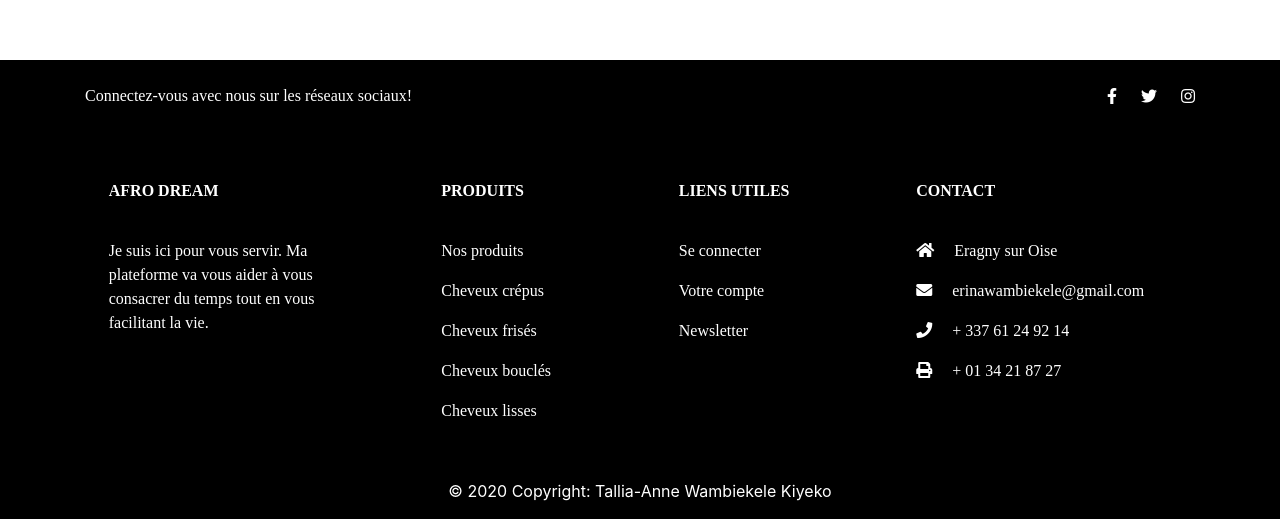
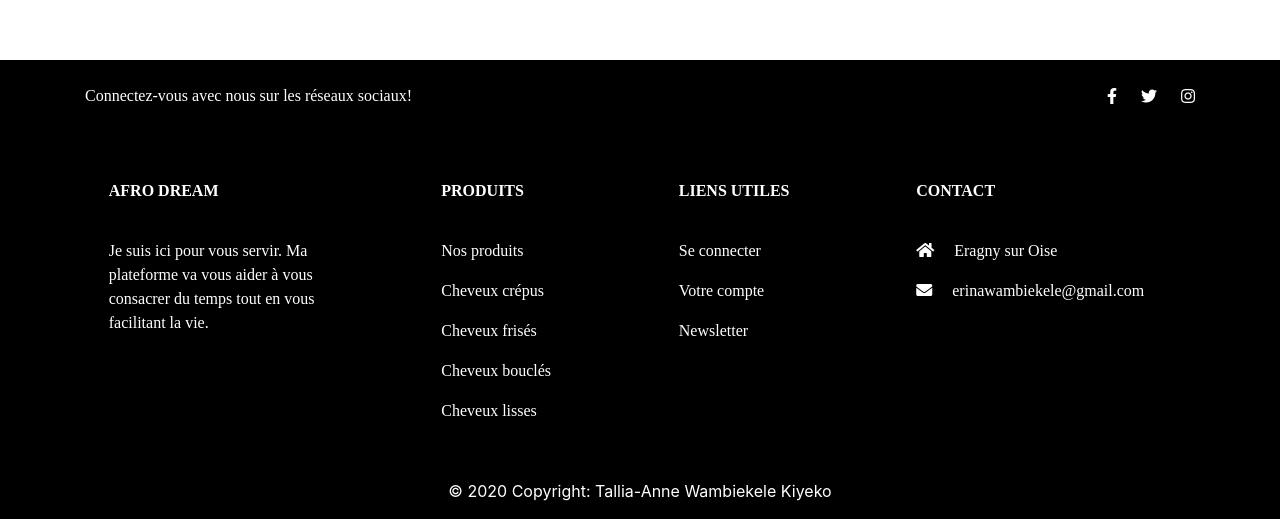
Before and after one commit to Tallia-Anne/dream, a Vue app: page / in a window 1280 px wide. Shown: the part 2835-3354 px from the top of the page. Built offline with nearby package versions, Linux system fonts and the light colour scheme; no server answers; grey boxes are pictures that could not be loaded; a web font is replaced by a local one.

Commit message:
mettre a jour

```diff
--- a/src/components/myfooter.vue
+++ b/src/components/myfooter.vue
@@ -114,8 +114,7 @@
           />
           <p><i class="fas fa-home mr-3"></i> Eragny sur Oise</p>
           <p><i class="fas fa-envelope mr-3"></i> erinawambiekele@gmail.com</p>
-          <p><i class="fas fa-phone mr-3"></i> + 337 61 24 92 14</p>
-          <p><i class="fas fa-print mr-3"></i> + 01 34 21 87 27</p>
+
         </div>
         <!-- Grid column -->
       </div>
```
